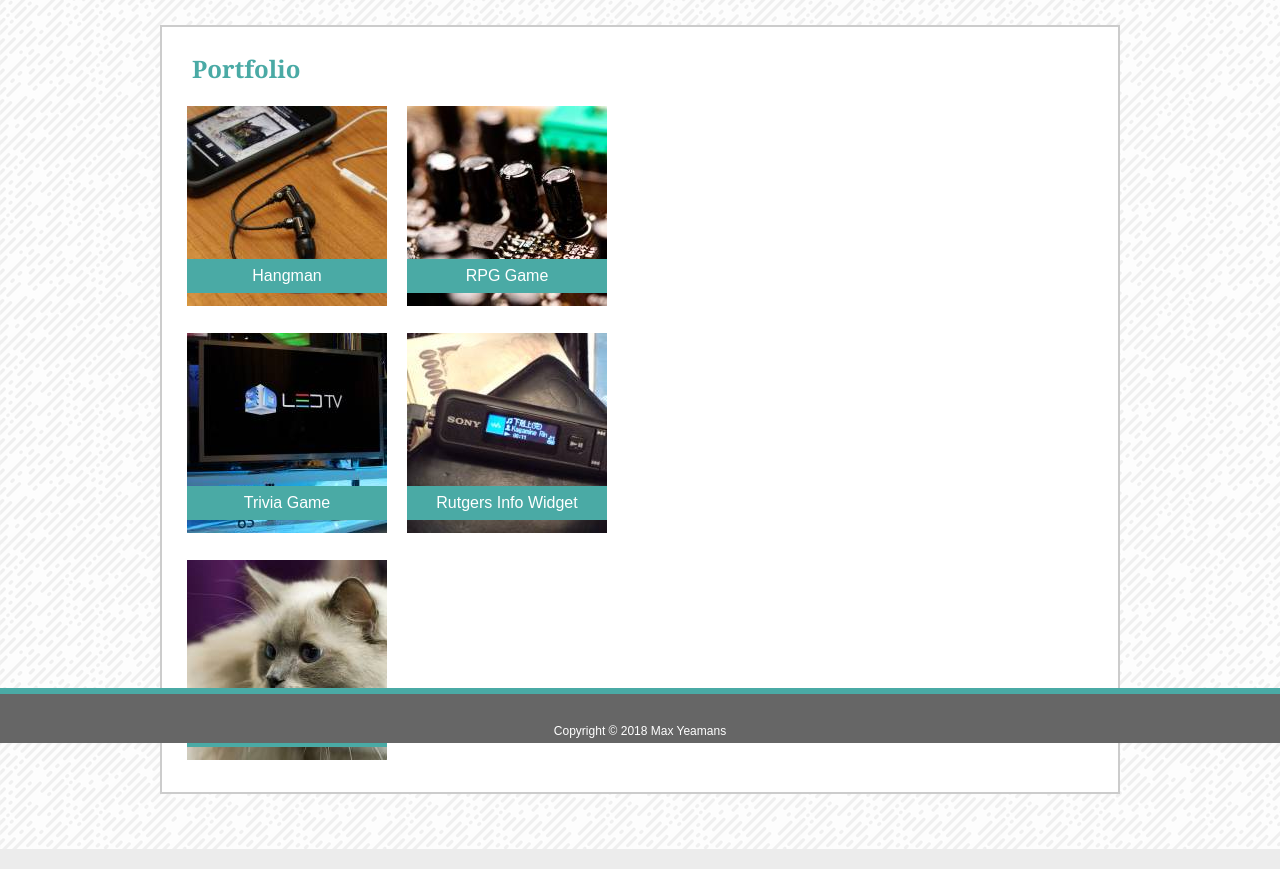
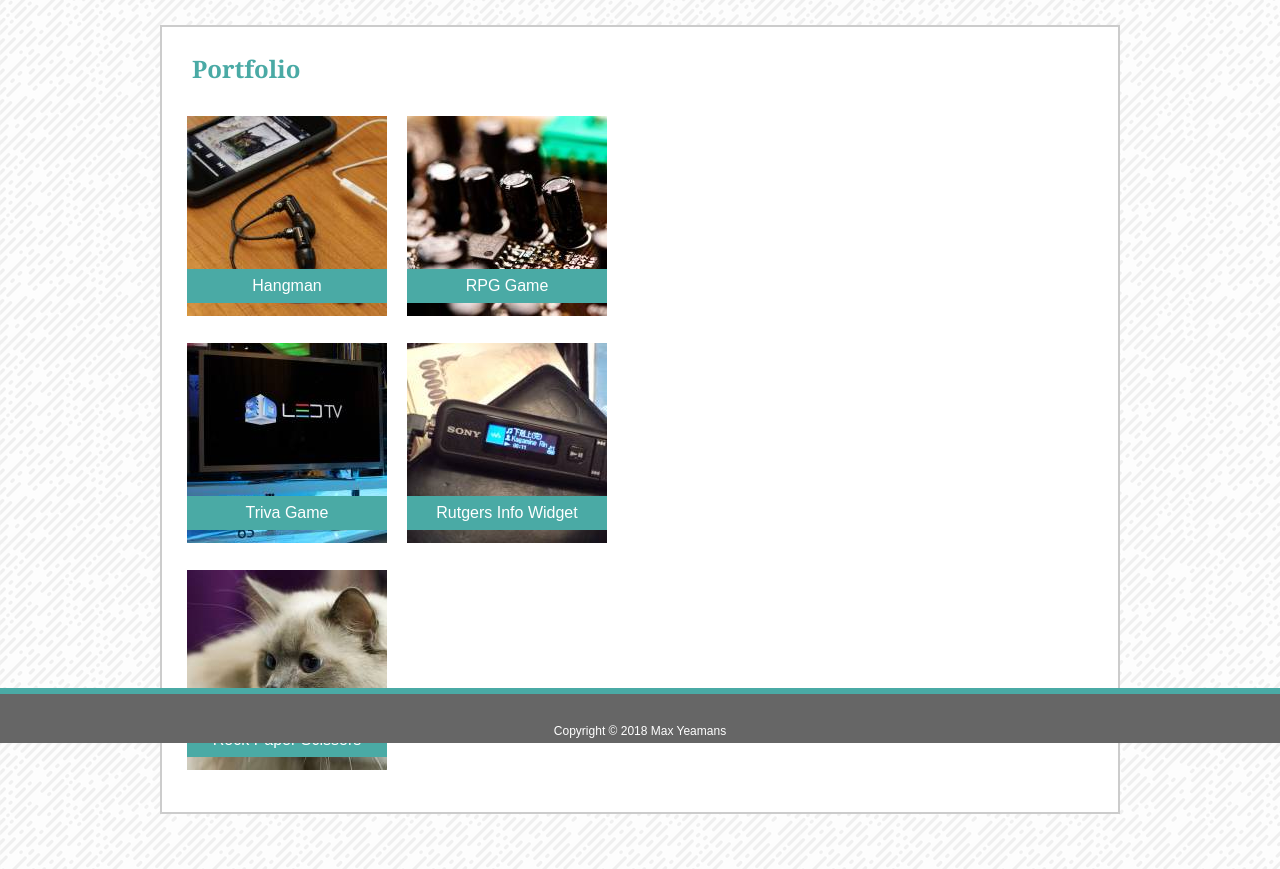
Before and after one commit to maxyeamans/Responsive-Portfolio, a plain HTML site: page portfolio.html in a window 1280 px wide. Shown: the part 57-926 px from the top of the page. Drawn offline with Linux system fonts and the light colour scheme.

```diff
--- a/assets/css/style.css
+++ b/assets/css/style.css
@@ -97,10 +97,27 @@ button:hover {
     background: #008080;
 }
 
+textarea {
+    width: 100%;
+}
+
 /* Class tags */
 
 .input {
     width: 100%;
+}
+
+.portfolio {
+    position: relative;
+    padding: 10px;
+}
+
+.port-float {
+    float: left;
+}
+
+.port-clear {
+    clear: left;
 }
 
 .projectTitle {
@@ -146,8 +163,6 @@ button:hover {
 
 /* Media Queries */
 
-/* Phone (landscape) */
-
 /* Desktop-ish */
 @media all and (max-width: 980px) {
     .container {
@@ -155,18 +170,32 @@ button:hover {
         margin: 0 auto;
     }
 }
+
 /* Tablet */
 @media all and (max-width: 768px) {
+
     .container {
         width: 748px;
         margin: 0 auto;
     }
+
 }
 
+/* Phone-ish */
 @media all and (max-width: 640px) {
+
     .container {
-        width: 620px;
+        width: 85%;
         margin: 0 auto;
+        min-width: 260px;
+    }
+
+    .portfolio {
+        margin: auto;
+    }
+
+    .port-float {
+        float: none;
     }
 
     #myName {
--- a/portfolio.html
+++ b/portfolio.html
@@ -1,5 +1,6 @@
 <!DOCTYPE html>
 <html>
+
 <head>
     <meta charset="utf-8" />
     <meta http-equiv="X-UA-Compatible" content="IE=edge">
@@ -8,49 +9,47 @@
     <link rel="stylesheet" type="text/css" media="screen" href="assets/css/reset.css" />
     <link rel="stylesheet" type="text/css" media="screen" href="assets/css/style.css" />
 </head>
+
 <body>
     <header>
         <div class="container">
             <h1 id="myName">Max Yeamans</h1>
-            <nav><a href="index.html">About</a> | <a href="portfolio.html">Portfolio</a> | <a href="contact.html">Contact</a></nav>
+            <nav>
+                <a href="index.html">About</a> |
+                <a href="portfolio.html">Portfolio</a> |
+                <a href="contact.html">Contact</a>
+            </nav>
         </div>
     </header>
     <div class="container">
         <section>
             <h1 id="pageTopic">Portfolio</h1>
-            <table>
-                <tr>
-                    <td>
-                        <img src="assets/images/image01.jpg" />
-                        <p class="projectTitle">Hangman</p>
-                    </td>
-                    <td>
-                        <img src = "assets/images/image02.jpg" />
-                        <p class="projectTitle">RPG Game</p>
-                    </td>
-                </tr>
-                <tr>
-                    <td>
-                        <img src = "assets/images/image03.jpg" />
-                        <p class="projectTitle">Trivia Game</p>
-                    </td>
-                    <td>
-                        <img src = "assets/images/image04.jpg" />
-                        <p class="projectTitle">Rutgers Info Widget</p>
-                    </td>
-                </tr>
-                <tr>
-                    <td >
-                        <img src = "assets/images/image05.jpg" />
-                        <p class="projectTitle">Rock Paper Scissors</p>
-                    </td>
-                    <td>
+            <p>
+                <div class="portfolio port-float">
+                    <img src="assets/images/image01.jpg" alt="Project 1" />
+                    <p class="projectTitle">Hangman</p>
+                </div>
+                <div class="portfolio port-float">
+                    <img src="assets/images/image02.jpg" alt="Project 2" />
+                    <p class="projectTitle">RPG Game</p>
+                </div>
+                <div class="portfolio port-clear port-float">
+                    <img src="assets/images/image03.jpg" alt="Project 3" />
+                    <p class="projectTitle">Triva Game</p>
+                </div>
+                <div class="portfolio port-float">
+                    <img src="assets/images/image04.jpg" alt="Project 4" />
+                    <p class="projectTitle">Rutgers Info Widget</p>
+                </div>
+                <div class="portfolio port-clear">
+                    <img src="assets/images/image05.jpg" alt="Project 5" />
+                    <p class="projectTitle">Rock Paper Scissors</p>
+                </div>
+            </p>
 
-                    </td>
-                </tr>
-            </table>
         </section>
     </div>
     <footer>Copyright &copy; 2018 Max Yeamans</footer>
 </body>
+
 </html>
```
Also changed, not shown: contact.html (+2 -5 lines), index.html (+0 -2 lines).
